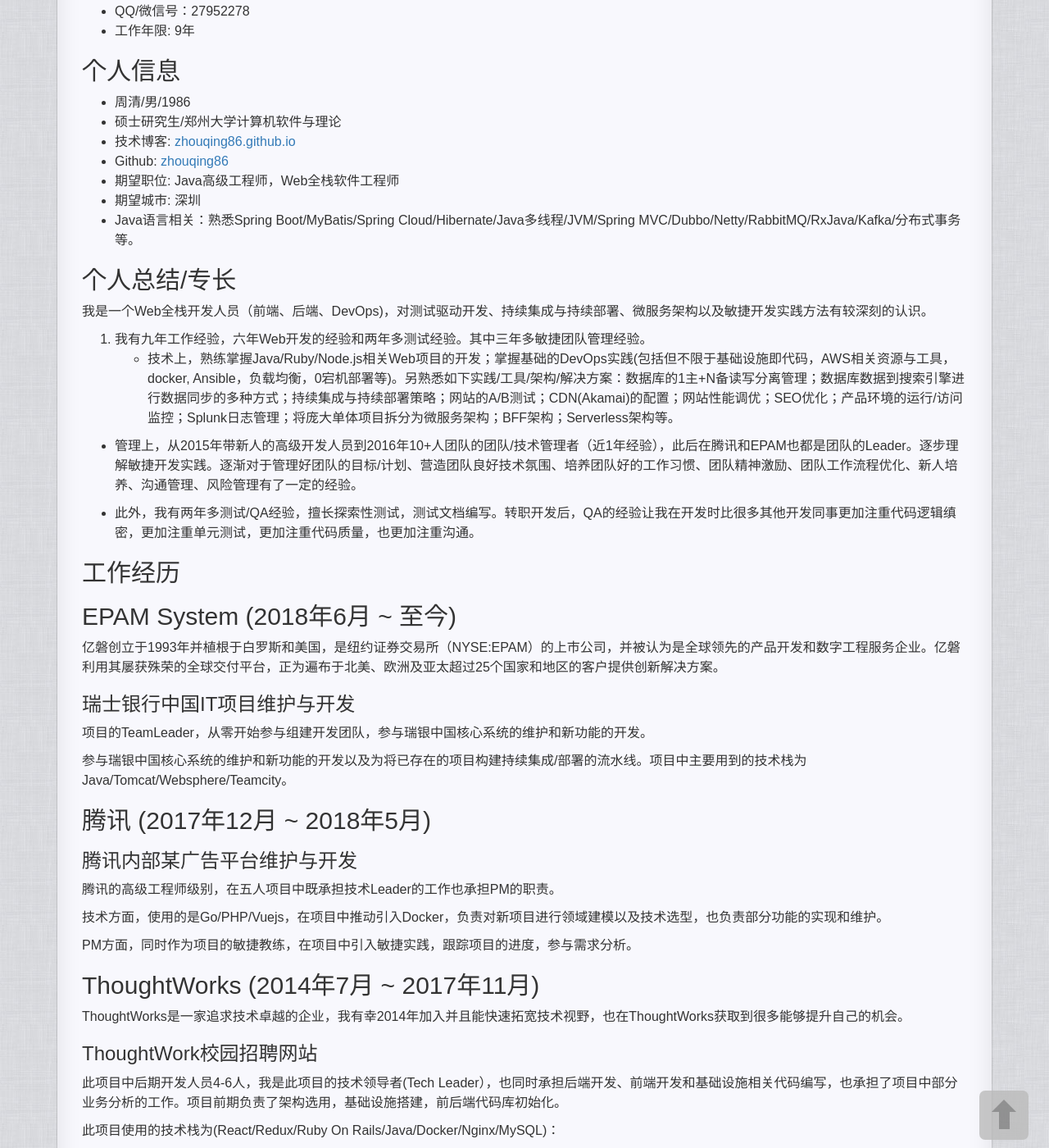
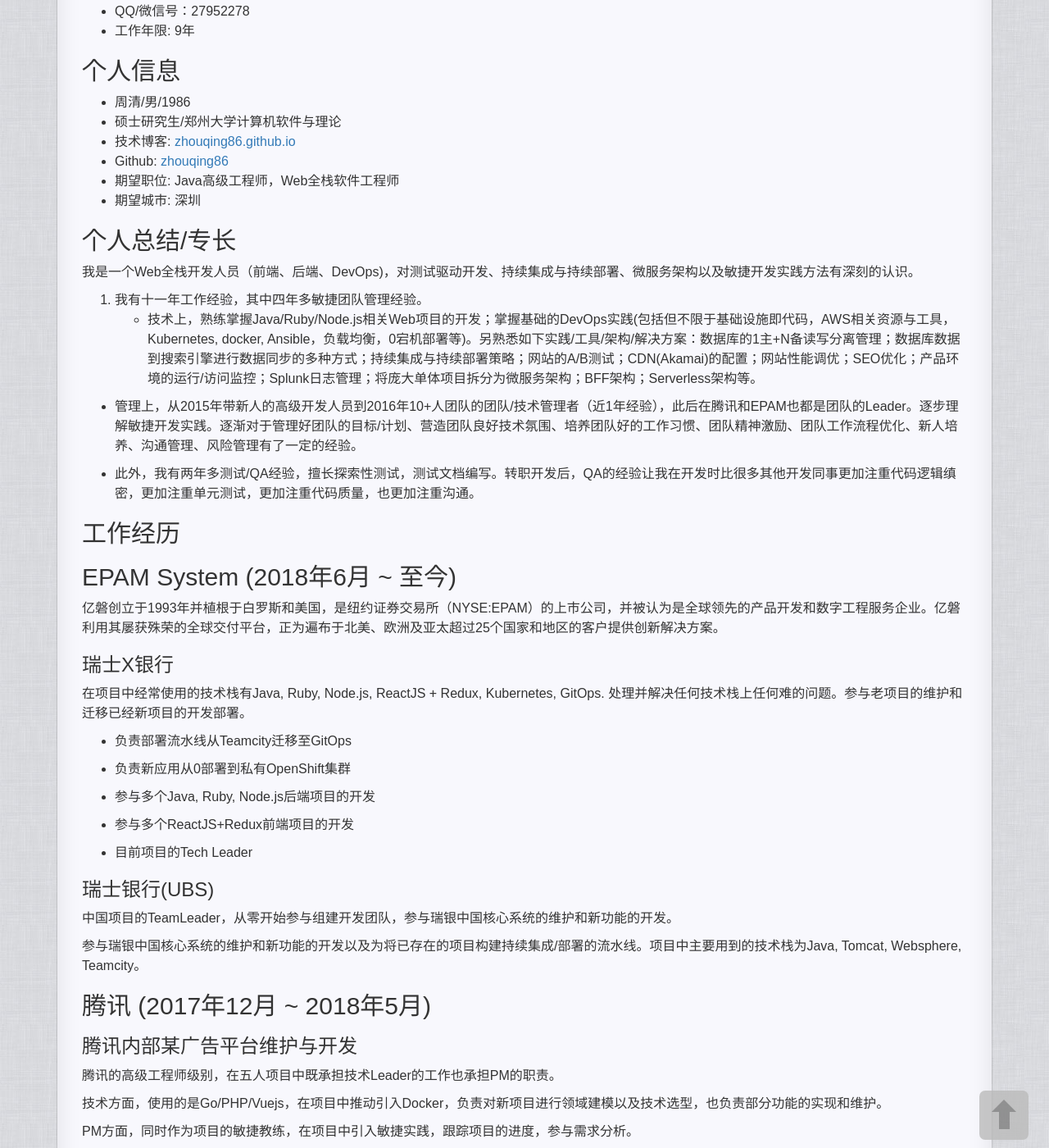
Before and after one commit to zhouqing86/zhouqing86.github.io, a Jekyll site: the page built from pages/2_about.md, in a window 1280 px wide and 1400 px high, scrolled down 251 px. Shown: the whole window at 82% size. Built offline with Jekyll 4.4.1, drawn with Linux system fonts in a browser that asks for light colours; comment, search, counter and statistics services are not loaded.

Commit message:
Update about me

```diff
--- a/pages/2_about.md
+++ b/pages/2_about.md
@@ -24,14 +24,13 @@
 - Github: [zhouqing86](https://github.com/zhouqing86/)
 - 期望职位: Java高级工程师，Web全栈软件工程师
 - 期望城市: 深圳
-- Java语言相关：熟悉Spring Boot/MyBatis/Spring Cloud/Hibernate/Java多线程/JVM/Spring MVC/Dubbo/Netty/RabbitMQ/RxJava/Kafka/分布式事务等。
 
 个人总结/专长
 -------
-我是一个Web全栈开发人员（前端、后端、DevOps)，对测试驱动开发、持续集成与持续部署、微服务架构以及敏捷开发实践方法有较深刻的认识。
+我是一个Web全栈开发人员（前端、后端、DevOps)，对测试驱动开发、持续集成与持续部署、微服务架构以及敏捷开发实践方法有深刻的认识。
 
-1. 我有九年工作经验，六年Web开发的经验和两年多测试经验。其中三年多敏捷团队管理经验。
-  * 技术上，熟练掌握Java/Ruby/Node.js相关Web项目的开发；掌握基础的DevOps实践(包括但不限于基础设施即代码，AWS相关资源与工具，docker, Ansible，负载均衡，0宕机部署等)。另熟悉如下实践/工具/架构/解决方案：数据库的1主+N备读写分离管理；数据库数据到搜索引擎进行数据同步的多种方式；持续集成与持续部署策略；网站的A/B测试；CDN(Akamai)的配置；网站性能调优；SEO优化；产品环境的运行/访问监控；Splunk日志管理；将庞大单体项目拆分为微服务架构；BFF架构；Serverless架构等。
+1. 我有十一年工作经验，其中四年多敏捷团队管理经验。
+  * 技术上，熟练掌握Java/Ruby/Node.js相关Web项目的开发；掌握基础的DevOps实践(包括但不限于基础设施即代码，AWS相关资源与工具，Kubernetes, docker, Ansible，负载均衡，0宕机部署等)。另熟悉如下实践/工具/架构/解决方案：数据库的1主+N备读写分离管理；数据库数据到搜索引擎进行数据同步的多种方式；持续集成与持续部署策略；网站的A/B测试；CDN(Akamai)的配置；网站性能调优；SEO优化；产品环境的运行/访问监控；Splunk日志管理；将庞大单体项目拆分为微服务架构；BFF架构；Serverless架构等。
 
   * 管理上，从2015年带新人的高级开发人员到2016年10+人团队的团队/技术管理者（近1年经验），此后在腾讯和EPAM也都是团队的Leader。逐步理解敏捷开发实践。逐渐对于管理好团队的目标/计划、营造团队良好技术氛围、培养团队好的工作习惯、团队精神激励、团队工作流程优化、新人培养、沟通管理、风险管理有了一定的经验。
 
@@ -43,11 +42,25 @@
 
 亿磐创立于1993年并植根于白罗斯和美国，是纽约证券交易所（NYSE:EPAM）的上市公司，并被认为是全球领先的产品开发和数字工程服务企业。亿磐利用其屡获殊荣的全球交付平台，正为遍布于北美、欧洲及亚太超过25个国家和地区的客户提供创新解决方案。
 
-### 瑞士银行中国IT项目维护与开发
+### 瑞士X银行
 
-项目的TeamLeader，从零开始参与组建开发团队，参与瑞银中国核心系统的维护和新功能的开发。
+在项目中经常使用的技术栈有Java, Ruby, Node.js, ReactJS + Redux, Kubernetes, GitOps. 处理并解决任何技术栈上任何难的问题。参与老项目的维护和迁移已经新项目的开发部署。
 
-参与瑞银中国核心系统的维护和新功能的开发以及为将已存在的项目构建持续集成/部署的流水线。项目中主要用到的技术栈为Java/Tomcat/Websphere/Teamcity。
+- 负责部署流水线从Teamcity迁移至GitOps
+
+- 负责新应用从0部署到私有OpenShift集群
+
+- 参与多个Java, Ruby, Node.js后端项目的开发
+
+- 参与多个ReactJS+Redux前端项目的开发
+
+- 目前项目的Tech Leader
+
+### 瑞士银行(UBS)
+
+中国项目的TeamLeader，从零开始参与组建开发团队，参与瑞银中国核心系统的维护和新功能的开发。
+
+参与瑞银中国核心系统的维护和新功能的开发以及为将已存在的项目构建持续集成/部署的流水线。项目中主要用到的技术栈为Java, Tomcat, Websphere, Teamcity。
 
 
 ## 腾讯 (2017年12月 ~ 2018年5月)
```
